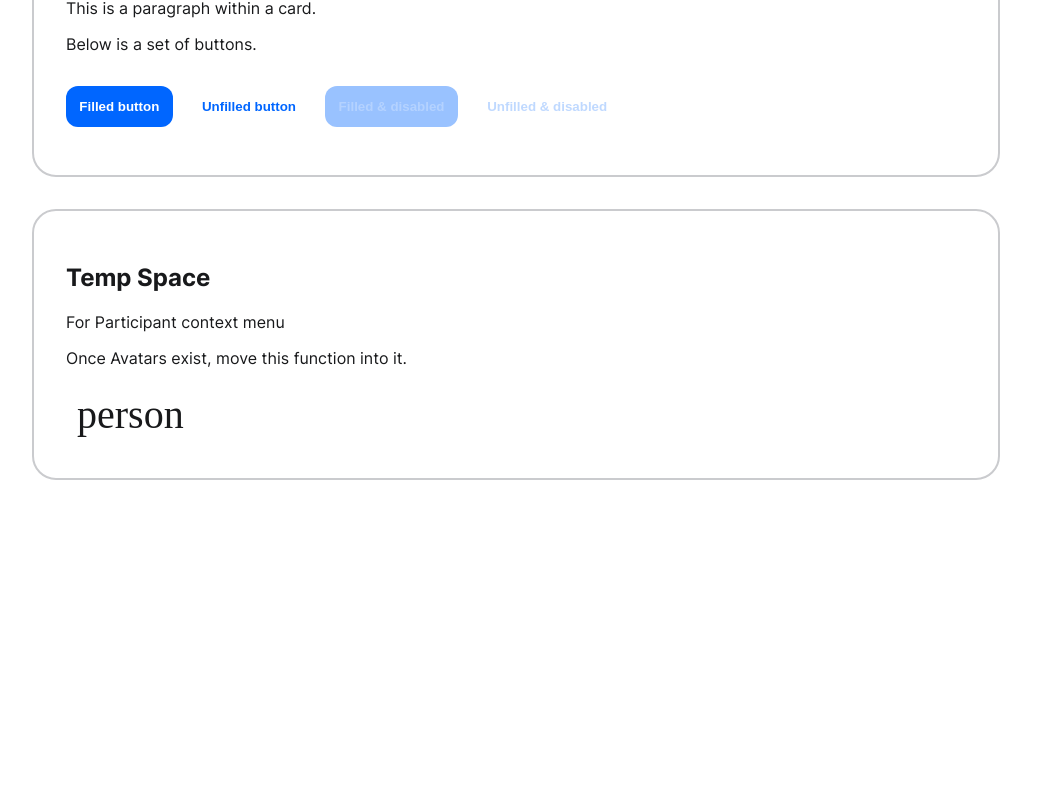
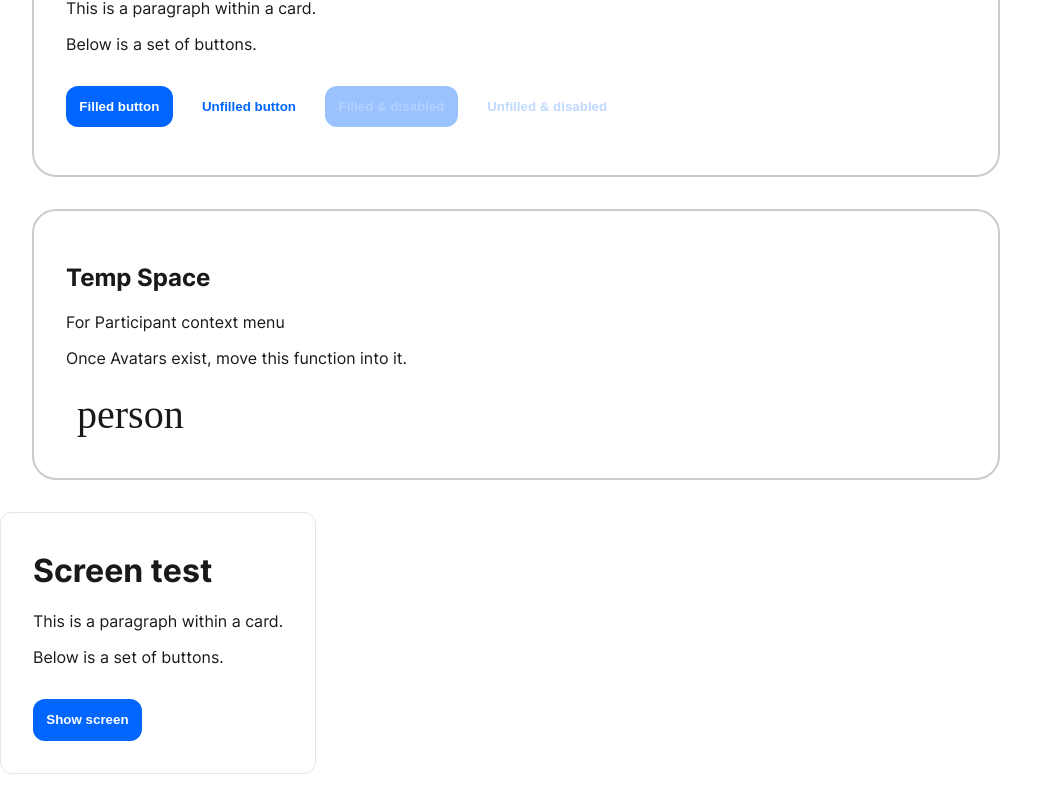
Before and after one commit to arbabf/next-gen-virtual-classroom, a Next.js app in the folder source/frontend/: page / in a window 1280 px wide. Shown: the part 201-1007 px from the top of the page, without its empty margins (0-1063 px from the left). Before the commit the page ends 800 px from the top, so only its background shows below. Built offline with nearby package versions, Linux system fonts and the light colour scheme; a web font is replaced by a local one.

Commit message:
ScreenContainer/RoomView: add Context. Functional but has no actual data to send to it so I put in some dummy lines.

```diff
--- a/source/frontend/components/classroom/RoomView.tsx
+++ b/source/frontend/components/classroom/RoomView.tsx
@@ -1,4 +1,5 @@
 import { Component, ReactNode } from 'react';
+import React from 'react';
 import { RoomInfo } from '../../entities/Room';
 import { testUser, User } from '../../entities/User';
 import { RoomStateAPI } from '../../lib/RoomAPI';
@@ -11,6 +12,18 @@ import NavbarItem from '../navigation/navbar/NavbarItem';
 import PartMenu from '../participantMenu/PartMenu';
 import SettingsPage from '../settings/SettingsPage';
 import RoomSpace from './RoomSpace';
+import ScreenContainer from '../screen/screencontainer/ScreenContainer';
+
+/**
+ * Unused for now. Used in screenContext.
+ * NB: Must use default values when initalising ScreenState in RoomView, or otherwise the context will probably crash the application.
+ */
+type ScreenState = {
+	// DEBUG: remove later.
+	screenOn: boolean;
+};
+
+export const screenContext = React.createContext({screenOn: true});
 
 type RoomViewProps = {
 	/**
@@ -40,6 +53,11 @@ type RoomViewState = {
 
 	//whether show partMenu or not
 	partMenuVis: boolean;
+
+	/**
+	 * Screen state.
+	 */
+	screenState: ScreenState;
 };
 
 /**
@@ -51,6 +69,7 @@ export default class RoomView extends Component<RoomViewProps, RoomViewState> {
 		chatVisible: false,
 		settingsVisible: false,
 		partMenuVis: false,
+		screenState: {screenOn: true},
 	};
 
 	render(): ReactNode {
@@ -101,6 +120,10 @@ export default class RoomView extends Component<RoomViewProps, RoomViewState> {
 
 				<PartMenu user={testUser} hidden={!this.state.partMenuVis} />
 				<ChatUI user={testUser} hidden={!this.state.chatVisible} />
+
+				<screenContext.Provider value={this.state.screenState}>
+						<ScreenContainer/>
+				</screenContext.Provider>
 			</>
 		);
 	}
--- a/source/frontend/components/screen/screencontainer/ScreenContainer.tsx
+++ b/source/frontend/components/screen/screencontainer/ScreenContainer.tsx
@@ -10,6 +10,7 @@ import Button from '../../common/button/button';
 import ButtonSet from '../../common/buttonset/buttonset';
 import Card from '../../common/card/card';
 import Panel from '../panel/panel';
+import {screenContext} from '../../classroom/RoomView';
 
 /**
  * Screen container props.
@@ -75,11 +76,13 @@ class ScreenContainer extends Component<ScreenContainerProps, ScreenContainerSta
 		this.setState({ mediaSelectorOn: !this.state.mediaSelectorOn });
 	};
 
+	static contextType = screenContext;
+
 	render() {
 		return (
 			<div className={styles.container}>
 				<Card>
-					<h1>Component test</h1>
+					<h1>Screen test</h1>
 
 					<p>This is a paragraph within a card.</p>
 
@@ -96,9 +99,12 @@ class ScreenContainer extends Component<ScreenContainerProps, ScreenContainerSta
 						) : null}
 					</ButtonSet>
 				</Card>
-				{this.state.screenOn ? (
+				{this.context.screenOn ? ( // Replace with this.state.screenOn when our context gets its functionality. As of now it just has the screen on forever.
 					<Panel label="Screen" media={this.state.mediaOn} expandable />
 				) : null}
+				{/* {this.state.screenOn ? (
+					<Panel label="Screen" media={this.state.mediaOn} expandable />
+				) : null} */}
 				{this.state.mediaSelectorOn ? (
 					<Card>
 						<Panel label="Screen Example" media={false} />
@@ -111,5 +117,4 @@ class ScreenContainer extends Component<ScreenContainerProps, ScreenContainerSta
 		);
 	}
 }
-
 export default ScreenContainer;
```
